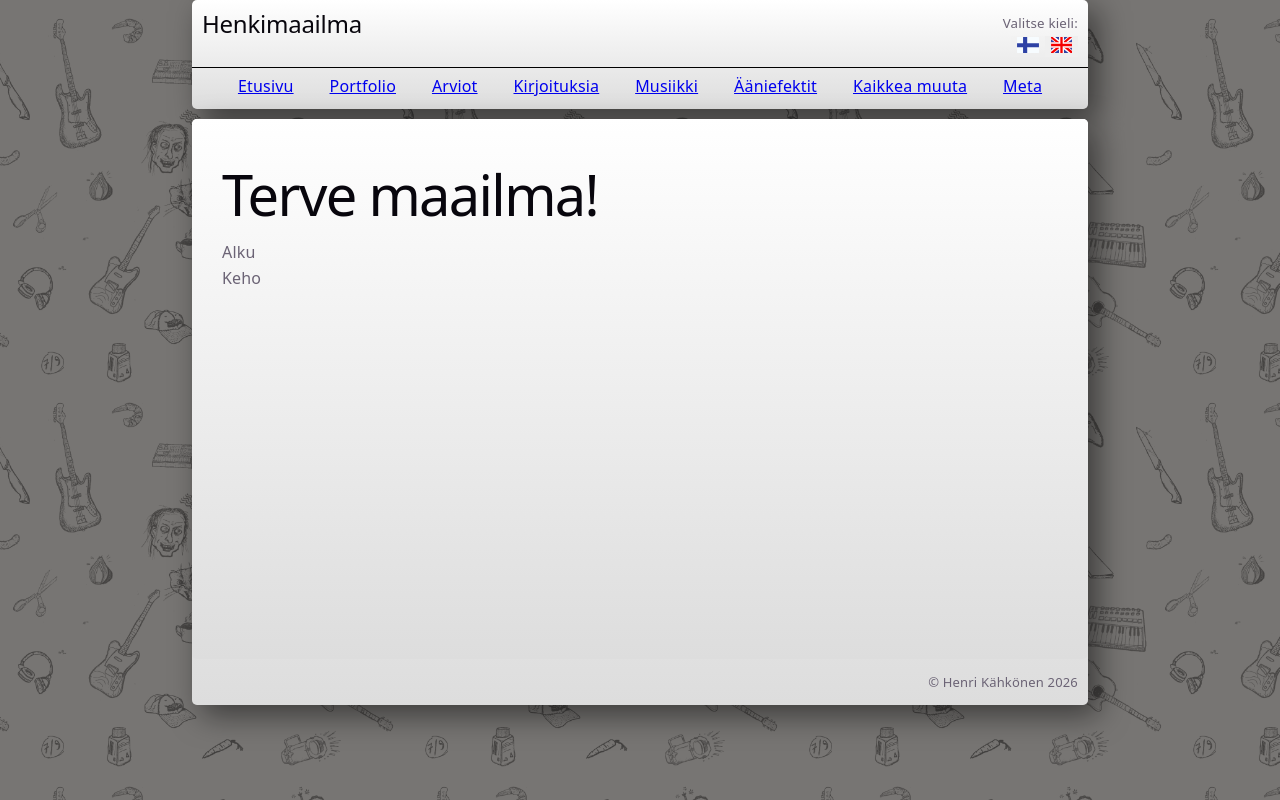
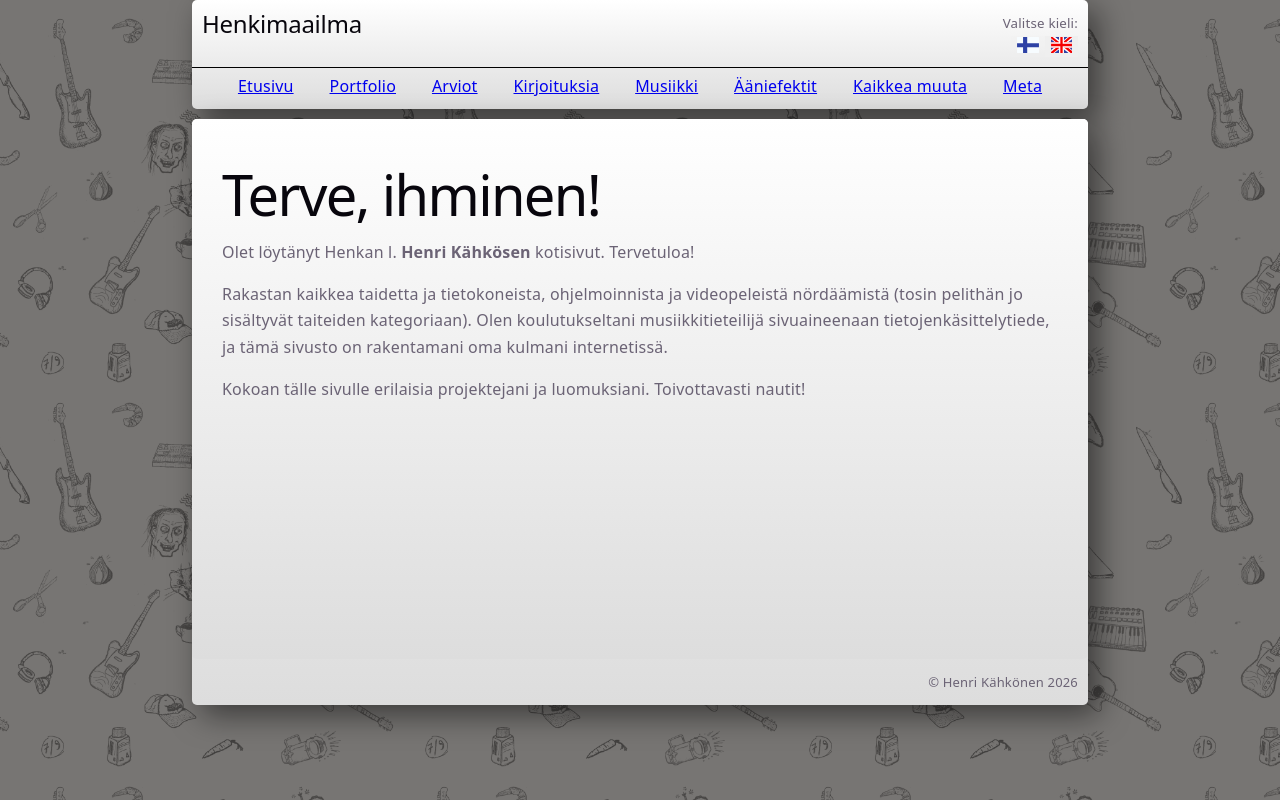
Before and after one commit to HenriKahkonen/henkimaailma-ts, a React (Vite) app: page / in a window 1280 px wide. Built offline with nearby package versions, Linux system fonts and the light colour scheme; no server answers.

Commit message:
Added homepage texts

```diff
--- a/src/App.css
+++ b/src/App.css
@@ -52,6 +52,12 @@
 
 .lang-select-prompt {
   text-align: right;
+}
+
+.language-warning {
+  color:rgb(204, 36, 36);
+  font-size: small;
+  line-height: 120%;
 }
 
 .navlinks {
--- a/src/index.css
+++ b/src/index.css
@@ -99,6 +99,7 @@ body {
   background-size:30%;background-repeat: repeat;background-position: center;background-attachment: fixed;
 }
 
+
 h1,
 h2 {
   font-family: var(--heading);
@@ -125,7 +126,7 @@ h2 {
   }
 }
 p {
-  margin: 0;
+  margin-bottom: 1,5em;
 }
 
 code,
--- a/src/pages/Homepage/Homepage.content.ts
+++ b/src/pages/Homepage/Homepage.content.ts
@@ -3,17 +3,26 @@ import { type Language } from "../../assets/LanguageContext"
 interface HomePageContent {
     heading: string,
     intro: string,
-    body: string,
+    par1: string,
+    par2: string,
+    finalPar: string,
+    langWarning?: string;
+
 }
 export const content: Record<Language, HomePageContent> = {
     fi: {
-        heading: "Terve maailma!",
-        intro: "Alku",
-        body: "Keho",
+        heading: "Terve, ihminen!",
+        intro: "Olet löytänyt Henkan l. **Henri Kähkösen** kotisivut. Tervetuloa!",
+        par1: "Rakastan kaikkea taidetta ja tietokoneista, ohjelmoinnista ja videopeleistä nördäämistä (tosin pelithän jo sisältyvät taiteiden kategoriaan). Olen koulutukseltani musiikkitieteilijä sivuaineenaan tietojenkäsittelytiede, ja tämä sivusto on rakentamani oma kulmani internetissä.",
+        par2: "",
+        finalPar: "Kokoan tälle sivulle erilaisia projektejani ja luomuksiani. Toivottavasti nautit!",
     },
     en: {
-        heading: "Hello world!",
-        intro: "Intro",
-        body: "Body"
+        heading: "Hello, you!",
+        intro: "You've found the homepage of Henkka, AKA Henri Kähkönen. Welcome!",
+        par1: "I love arts and nerding out about computers, programming and video games (though they fall into the arts category). By education I am a musicologist that minored in computer science, and this page is a little corner in the internet I crafted for myself.",
+        par2: "",
+        finalPar: "This site will serve as an aggreate portal of all of my projects and creations. I hope you'll enjoy!",
+        langWarning: "(Note that while some pages on this page are available in English, the majority of the content I push online is aimed at a Finnish target audience and is available only in Finnish. I don't want to restrict site content based on a content language / reader language mismatch, but I'll try and flag things that are not available in your selected language.)"
     },
 };
--- a/src/pages/Homepage/Homepage.tsx
+++ b/src/pages/Homepage/Homepage.tsx
@@ -1,6 +1,7 @@
 import { useLanguage } from "../../assets/LanguageContext.tsx"
 import { content } from "./Homepage.content.ts"
 import {motion, AnimatePresence} from 'framer-motion';
+import ReactMarkdown from "react-markdown";
 
 function Homepage() {
   const { language } = useLanguage();
@@ -16,9 +17,14 @@ function Homepage() {
         transition={{ duration: 0.4, ease: 'easeInOut'}}
       >
         <div className="homepage">
+
           <h1>{text.heading}</h1>
-          <p>{text.intro}</p>
-          <p>{text.body}</p>
+          <ReactMarkdown>{text.intro}</ReactMarkdown>
+          <ReactMarkdown>{text.par1}</ReactMarkdown>
+          <ReactMarkdown>{text.par2}</ReactMarkdown>
+          <ReactMarkdown>{text.finalPar}</ReactMarkdown>
+          <div className="language-warning"><ReactMarkdown>{text.langWarning}</ReactMarkdown></div>
+
         </div>
       </motion.div>
     </AnimatePresence>
```
